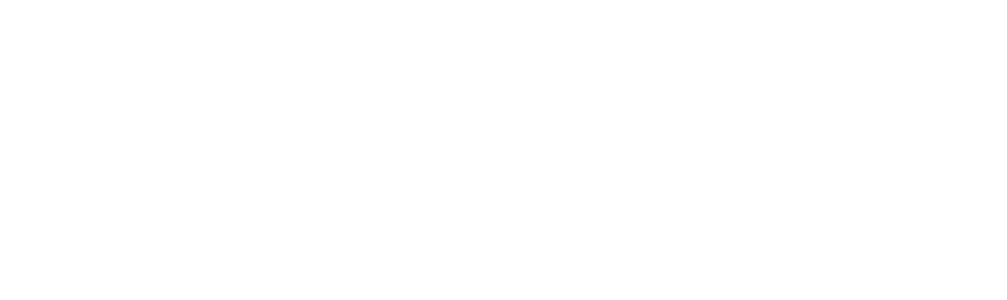
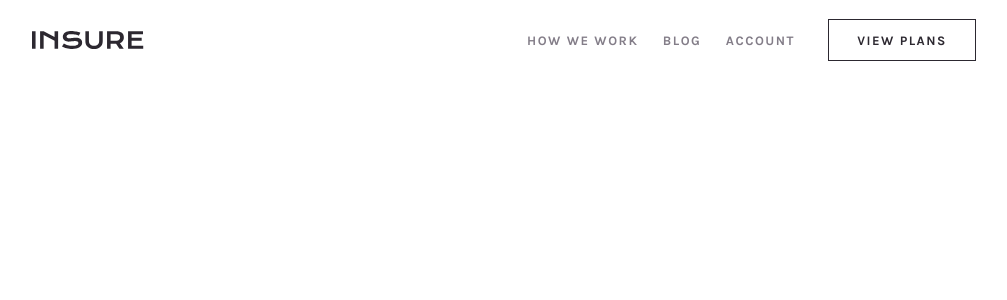
Before and after one commit to nablanco/insure-landing-page, a React (Create React App) app: page / in a window 1280 px wide. Shown: the top 300 px of the page, without its empty margins (136-1143 px from the left). Built offline with nearby package versions, Linux system fonts and the light colour scheme.

Commit message:
Add header component and styling

```diff
--- a/src/App.js
+++ b/src/App.js
@@ -1,13 +1,20 @@
 import React from "react";
 import styled, { createGlobalStyle } from "styled-components";
 
+import Navbar from "./components/navbar/navbar";
+import Header from "./components/body/header";
+import Body from "./components/body/body";
+import Footer from "./components/body/footer";
+
 const GlobalStyle = createGlobalStyle`
   body {
+    display: block;
     margin: 0px;
     padding: 0px;
     font-family: 'DM Serif Display', serif;
-font-family: 'Karla', sans-serif;
-    overflow-x: hidden;
+    font-family: 'Karla', sans-serif;
+    --header-font: 'DM Serif Display', serif;
+    --body-font: 'Karla', sans-serif;
   }
 `;
 
@@ -15,9 +22,15 @@
 
 const App = () => {
   return (
-    <GlobalStyle>
-      <StyledApp></StyledApp>
-    </GlobalStyle>
+    <>
+      <GlobalStyle />
+      <StyledApp>
+        <Navbar />
+        <Header />
+        <Body />
+        <Footer />
+      </StyledApp>
+    </>
   );
 };
 
--- /dev/null
+++ b/src/components/body/body.js
@@ -0,0 +1,10 @@
+import React from "react";
+import styled from "styled-components";
+
+const StyledBody = styled.div``;
+
+const Body = () => {
+  return <StyledBody></StyledBody>;
+};
+
+export default Body;
--- /dev/null
+++ b/src/components/body/footer.js
@@ -0,0 +1,10 @@
+import React from "react";
+import styled from "styled-components";
+
+const StyledFooter = styled.div``;
+
+const Footer = () => {
+  return <StyledFooter></StyledFooter>;
+};
+
+export default Footer;
--- /dev/null
+++ b/src/components/body/header.js
@@ -0,0 +1,10 @@
+import React from "react";
+import styled from "styled-components";
+
+const StyledHeader = styled.div``;
+
+const Header = () => {
+  return <StyledHeader></StyledHeader>;
+};
+
+export default Header;
--- a/src/components/navbar/navbar.js
+++ b/src/components/navbar/navbar.js
@@ -0,0 +1,77 @@
+import React from "react";
+import styled from "styled-components";
+import logoImage from "../../assets/logo.svg";
+
+const StyledNavbar = styled.div`
+  width: 100%;
+  height: 80px;
+  background-color: #ffffff;
+  display: flex;
+  justify-content: space-between;
+`;
+const RightContainer = styled.div`
+  margin-left: 168px;
+  display: flex;
+  align-items: center;
+  justify-content: center;
+`;
+const Logo = styled.img``;
+const LeftContainer = styled.div`
+  display: flex;
+  align-items: center;
+  justify-content: center;
+`;
+const SmallButtonContainer = styled.div`
+  width: 268px;
+  margin-right: 33px;
+  display: flex;
+  align-items: center;
+  justify-content: space-between;
+`;
+const SmallButton = styled.div`
+  color: #837d88;
+  font-family: var(--body-font);
+  font-style: normal;
+  font-weight: 700;
+  font-size: 13px;
+  line-height: 15px;
+  text-align: center;
+  letter-spacing: 1.5px;
+  cursor: pointer;
+`;
+const LargeButton = styled.div`
+  width: 146px;
+  height: 40px;
+  margin-right: 168px;
+  color: #2c2830;
+  border: 1.5px solid #2c2830;
+  font-family: "Karla";
+  font-style: normal;
+  font-weight: 700;
+  font-size: 13px;
+  line-height: 15px;
+  text-align: center;
+  letter-spacing: 1.5px;
+  display: flex;
+  align-items: center;
+  justify-content: center;
+`;
+const Navbar = () => {
+  return (
+    <StyledNavbar>
+      <RightContainer>
+        <Logo src={logoImage} />
+      </RightContainer>
+      <LeftContainer>
+        <SmallButtonContainer>
+          <SmallButton>HOW WE WORK</SmallButton>
+          <SmallButton>BLOG</SmallButton>
+          <SmallButton>ACCOUNT</SmallButton>
+        </SmallButtonContainer>
+        <LargeButton>VIEW PLANS</LargeButton>
+      </LeftContainer>
+    </StyledNavbar>
+  );
+};
+
+export default Navbar;
```
Also changed, not shown: 1 other file (tests, documents, lock files or other folders).
